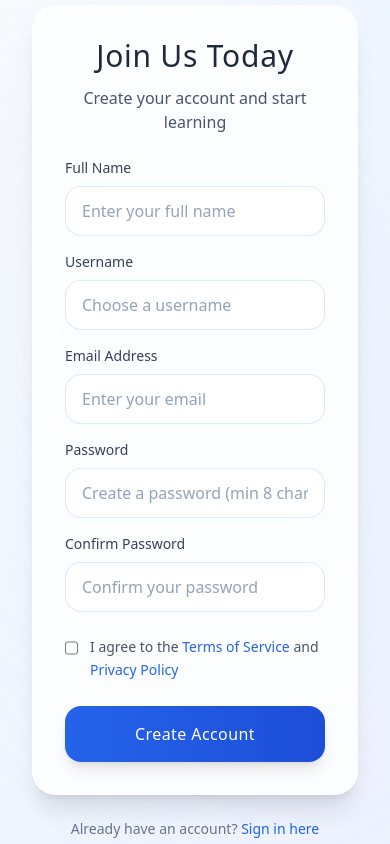
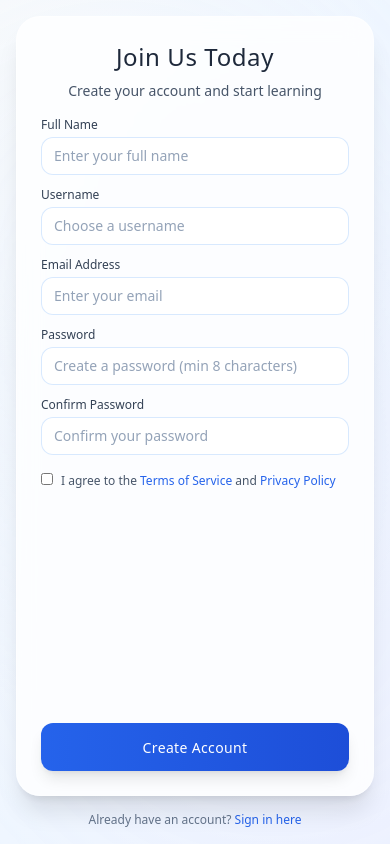
Before and after one commit to Mandipppp/consultancy-frontend, a React (Vite) app: page /signup in a window 390 px wide. Built offline with nearby package versions, Linux system fonts and the light colour scheme.

Commit message:
Backend changes

```diff
--- a/src/features/auth/Signup.jsx
+++ b/src/features/auth/Signup.jsx
@@ -245,40 +245,40 @@ const handleSignup = async (e) => {
         </div>
 
         {/* Right Side - Clean Signup Form */}
-        <div className="w-full lg:w-1/2 xl:w-2/5 flex items-center justify-center p-8 lg:p-12 max-h-screen overflow-y-auto">
-          <div className="w-full max-w-md py-8">
+        <div className="w-full lg:w-1/2 xl:w-2/5 flex items-center justify-center p-4 lg:p-6 h-screen overflow-hidden">
+          <div className="w-full max-w-md h-full flex flex-col justify-center">
             {/* Clean, minimal card */}
-            <div className="bg-white/80 backdrop-blur-md border border-white/40 rounded-3xl p-8 shadow-xl">
-              <div className="text-center mb-6">
-                <h2 className="text-3xl font-light text-slate-800 mb-3 tracking-wide">Join Us Today</h2>
-                <p className="text-slate-600 font-light">Create your account and start learning</p>
+            <div className="bg-white/80 backdrop-blur-md border border-white/40 rounded-3xl p-6 shadow-xl h-full flex flex-col justify-center max-h-[95vh]">
+              <div className="text-center mb-4">
+                <h2 className="text-2xl font-light text-slate-800 mb-2 tracking-wide">Join Us Today</h2>
+                <p className="text-slate-600 font-light text-sm">Create your account and start learning</p>
               </div>
 
-              <div className="space-y-4">
+              <div className="space-y-3 flex-1 overflow-y-auto">
                 {/* Full Name */}
-                <div className="space-y-2">
-                  <label className="block text-sm font-medium text-slate-700">Full Name</label>
+                <div className="space-y-1">
+                  <label className="block text-xs font-medium text-slate-700">Full Name</label>
                   <input
                     type="text"
                     name="name"
                     value={formData.name}
                     onChange={handleInputChange}
-                    className="w-full px-4 py-3 bg-white/60 border border-blue-200/60 rounded-2xl text-slate-800 placeholder-slate-400 focus:outline-none focus:ring-2 focus:ring-blue-500/50 focus:border-blue-500/50 backdrop-blur-sm transition-all font-light"
+                    className="w-full px-3 py-2 bg-white/60 border border-blue-200/60 rounded-xl text-slate-800 placeholder-slate-400 focus:outline-none focus:ring-1 focus:ring-blue-500/50 focus:border-blue-500/50 backdrop-blur-sm transition-all font-light text-sm"
                     placeholder="Enter your full name"
                     required
                   />
                 </div>
 
                 {/* Username with Status */}
-                <div className="space-y-2">
-                  <label className="block text-sm font-medium text-slate-700">Username</label>
+                <div className="space-y-1">
+                  <label className="block text-xs font-medium text-slate-700">Username</label>
                   <div className="relative">
                     <input
                       type="text"
                       name="userName"
                       value={formData.userName}
                       onChange={handleInputChange}
-                      className={`w-full px-4 py-3 pr-12 bg-white/60 border rounded-2xl text-slate-800 placeholder-slate-400 focus:outline-none focus:ring-2 focus:border-blue-500/50 backdrop-blur-sm transition-all font-light ${
+                      className={`w-full px-3 py-2 pr-10 bg-white/60 border rounded-xl text-slate-800 placeholder-slate-400 focus:outline-none focus:ring-1 focus:border-blue-500/50 backdrop-blur-sm transition-all font-light text-sm ${
                         usernameStatus.available === true
                           ? 'border-green-300 focus:ring-green-500/50'
                           : usernameStatus.available === false
@@ -290,20 +290,20 @@ const handleSignup = async (e) => {
                     />
 
                     {/* Status Icon */}
-                    <div className="absolute right-4 top-1/2 transform -translate-y-1/2">
+                    <div className="absolute right-3 top-1/2 transform -translate-y-1/2">
                       {usernameStatus.checking && (
-                        <div className="w-4 h-4 border-2 border-blue-300 border-t-blue-600 rounded-full animate-spin"></div>
+                        <div className="w-3 h-3 border-2 border-blue-300 border-t-blue-600 rounded-full animate-spin"></div>
                       )}
                       {usernameStatus.available === true && (
-                        <div className="w-5 h-5 bg-green-500 rounded-full flex items-center justify-center">
-                          <svg className="w-3 h-3 text-white" fill="none" stroke="currentColor" viewBox="0 0 24 24">
+                        <div className="w-4 h-4 bg-green-500 rounded-full flex items-center justify-center">
+                          <svg className="w-2 h-2 text-white" fill="none" stroke="currentColor" viewBox="0 0 24 24">
                             <path strokeLinecap="round" strokeLinejoin="round" strokeWidth={2} d="M5 13l4 4L19 7" />
                           </svg>
                         </div>
                       )}
                       {usernameStatus.available === false && (
-                        <div className="w-5 h-5 bg-red-500 rounded-full flex items-center justify-center">
-                          <svg className="w-3 h-3 text-white" fill="none" stroke="currentColor" viewBox="0 0 24 24">
+                        <div className="w-4 h-4 bg-red-500 rounded-full flex items-center justify-center">
+                          <svg className="w-2 h-2 text-white" fill="none" stroke="currentColor" viewBox="0 0 24 24">
                             <path strokeLinecap="round" strokeLinejoin="round" strokeWidth={2} d="M6 18L18 6M6 6l12 12" />
                           </svg>
                         </div>
@@ -313,34 +313,34 @@ const handleSignup = async (e) => {
 
                   {/* Username Status Messages */}
                   {usernameStatus.available === true && (
-                    <div className="flex items-center space-x-2 text-green-600 text-sm">
-                      <svg className="w-4 h-4" fill="none" stroke="currentColor" viewBox="0 0 24 24">
+                    <div className="flex items-center space-x-2 text-green-600 text-xs">
+                      <svg className="w-3 h-3" fill="none" stroke="currentColor" viewBox="0 0 24 24">
                         <path strokeLinecap="round" strokeLinejoin="round" strokeWidth={2} d="M5 13l4 4L19 7" />
                       </svg>
-                      <span className="font-light">Username is available!</span>
+                      <span className="font-light">Available!</span>
                     </div>
                   )}
 
                   {usernameStatus.available === false && (
-                    <div className="space-y-3">
-                      <div className="flex items-center space-x-2 text-red-600 text-sm">
-                        <svg className="w-4 h-4" fill="none" stroke="currentColor" viewBox="0 0 24 24">
+                    <div className="space-y-2">
+                      <div className="flex items-center space-x-2 text-red-600 text-xs">
+                        <svg className="w-3 h-3" fill="none" stroke="currentColor" viewBox="0 0 24 24">
                           <path strokeLinecap="round" strokeLinejoin="round" strokeWidth={2} d="M6 18L18 6M6 6l12 12" />
                         </svg>
-                        <span className="font-light">Username is unavailable</span>
+                        <span className="font-light">Unavailable</span>
                       </div>
 
                       {/* Suggestions */}
                       {usernameStatus.suggestions.length > 0 && (
-                        <div className="bg-blue-50/80 border border-blue-200/60 rounded-2xl p-3 backdrop-blur-sm">
-                          <p className="text-sm text-blue-700 font-medium mb-2">Try these suggestions:</p>
-                          <div className="flex flex-wrap gap-2">
-                            {usernameStatus.suggestions.map((suggestion, index) => (
+                        <div className="bg-blue-50/80 border border-blue-200/60 rounded-xl p-2 backdrop-blur-sm">
+                          <p className="text-xs text-blue-700 font-medium mb-1">Suggestions:</p>
+                          <div className="flex flex-wrap gap-1">
+                            {usernameStatus.suggestions.slice(0, 3).map((suggestion, index) => (
                               <button
                                 key={index}
                                 type="button"
                                 onClick={() => handleSuggestionClick(suggestion)}
-                                className="px-3 py-1 bg-blue-100 hover:bg-blue-200 text-blue-700 text-sm rounded-lg transition-colors font-light border border-blue-200/60"
+                                className="px-2 py-1 bg-blue-100 hover:bg-blue-200 text-blue-700 text-xs rounded-lg transition-colors font-light border border-blue-200/60"
                               >
                                 {suggestion}
                               </button>
@@ -353,58 +353,58 @@ const handleSignup = async (e) => {
                 </div>
 
                 {/* Email */}
-                <div className="space-y-2">
-                  <label className="block text-sm font-medium text-slate-700">Email Address</label>
+                <div className="space-y-1">
+                  <label className="block text-xs font-medium text-slate-700">Email Address</label>
                   <input
                     type="email"
                     name="email"
                     value={formData.email}
                     onChange={handleInputChange}
-                    className="w-full px-4 py-3 bg-white/60 border border-blue-200/60 rounded-2xl text-slate-800 placeholder-slate-400 focus:outline-none focus:ring-2 focus:ring-blue-500/50 focus:border-blue-500/50 backdrop-blur-sm transition-all font-light"
+                    className="w-full px-3 py-2 bg-white/60 border border-blue-200/60 rounded-xl text-slate-800 placeholder-slate-400 focus:outline-none focus:ring-1 focus:ring-blue-500/50 focus:border-blue-500/50 backdrop-blur-sm transition-all font-light text-sm"
                     placeholder="Enter your email"
                     required
                   />
                 </div>
 
                 {/* Password */}
-                <div className="space-y-2">
-                  <label className="block text-sm font-medium text-slate-700">Password</label>
+                <div className="space-y-1">
+                  <label className="block text-xs font-medium text-slate-700">Password</label>
                   <input
                     type="password"
                     name="password"
                     value={formData.password}
                     onChange={handleInputChange}
-                    className="w-full px-4 py-3 bg-white/60 border border-blue-200/60 rounded-2xl text-slate-800 placeholder-slate-400 focus:outline-none focus:ring-2 focus:ring-blue-500/50 focus:border-blue-500/50 backdrop-blur-sm transition-all font-light"
+                    className="w-full px-3 py-2 bg-white/60 border border-blue-200/60 rounded-xl text-slate-800 placeholder-slate-400 focus:outline-none focus:ring-1 focus:ring-blue-500/50 focus:border-blue-500/50 backdrop-blur-sm transition-all font-light text-sm"
                     placeholder="Create a password (min 8 characters)"
                     required
                   />
                 </div>
 
                 {/* Confirm Password */}
-                <div className="space-y-2">
-                  <label className="block text-sm font-medium text-slate-700">Confirm Password</label>
+                <div className="space-y-1">
+                  <label className="block text-xs font-medium text-slate-700">Confirm Password</label>
                   <input
                     type="password"
                     name="confirmPassword"
                     value={formData.confirmPassword}
                     onChange={handleInputChange}
-                    className="w-full px-4 py-3 bg-white/60 border border-blue-200/60 rounded-2xl text-slate-800 placeholder-slate-400 focus:outline-none focus:ring-2 focus:ring-blue-500/50 focus:border-blue-500/50 backdrop-blur-sm transition-all font-light"
+                    className="w-full px-3 py-2 bg-white/60 border border-blue-200/60 rounded-xl text-slate-800 placeholder-slate-400 focus:outline-none focus:ring-1 focus:ring-blue-500/50 focus:border-blue-500/50 backdrop-blur-sm transition-all font-light text-sm"
                     placeholder="Confirm your password"
                     required
                   />
                 </div>
 
                 {/* Terms Checkbox */}
-                <div className="flex items-start space-x-3 py-2">
+                <div className="flex items-start space-x-2 py-1">
                   <input
                     type="checkbox"
                     name="agreeToTerms"
                     checked={formData.agreeToTerms}
                     onChange={handleInputChange}
-                    className="mt-1 w-4 h-4 text-blue-600 bg-white/60 border-blue-200/60 rounded focus:ring-blue-500/50 focus:ring-2 backdrop-blur-sm"
+                    className="mt-0.5 w-3 h-3 text-blue-600 bg-white/60 border-blue-200/60 rounded focus:ring-blue-500/50 focus:ring-1 backdrop-blur-sm"
                     required
                   />
-                  <label className="text-sm text-slate-600 font-light leading-relaxed">
+                  <label className="text-xs text-slate-600 font-light leading-relaxed">
                     I agree to the{' '}
                     <a href="#" className="text-blue-600 hover:text-blue-700 font-medium transition-colors">
                       Terms of Service
@@ -415,33 +415,33 @@ const handleSignup = async (e) => {
                     </a>
                   </label>
                 </div>
+              </div>
 
               {error && (
-                  <div className="p-3 bg-red-50/80 border border-red-200/60 rounded-2xl backdrop-blur-sm">
-                    <p className="text-red-600 text-sm font-light">{error}</p>
+                <div className="p-2 bg-red-50/80 border border-red-200/60 rounded-xl backdrop-blur-sm mt-3">
+                  <p className="text-red-600 text-xs font-light">{error}</p>
                 </div>
               )}
 
               <button
                 onClick={handleSignup}
                 disabled={loading}
-                  className="w-full py-4 bg-gradient-to-r from-blue-600 to-blue-700 text-white font-medium rounded-2xl hover:from-blue-700 hover:to-blue-800 transform hover:scale-[1.01] transition-all duration-300 shadow-lg hover:shadow-xl disabled:opacity-70 disabled:cursor-not-allowed disabled:transform-none"
+                className="w-full py-3 bg-gradient-to-r from-blue-600 to-blue-700 text-white font-medium rounded-xl hover:from-blue-700 hover:to-blue-800 transform hover:scale-[1.01] transition-all duration-300 shadow-lg hover:shadow-xl disabled:opacity-70 disabled:cursor-not-allowed disabled:transform-none mt-4"
               >
                 {loading ? (
-                    <div className="flex items-center justify-center space-x-3">
-                      <div className="w-5 h-5 border-2 border-white/30 border-t-white rounded-full animate-spin"></div>
-                      <span className="font-light">Creating Account...</span>
+                  <div className="flex items-center justify-center space-x-2">
+                    <div className="w-4 h-4 border-2 border-white/30 border-t-white rounded-full animate-spin"></div>
+                    <span className="font-light text-sm">Creating Account...</span>
                   </div>
                 ) : (
-                    <span className="font-light tracking-wide">Create Account</span>
+                  <span className="font-light tracking-wide text-sm">Create Account</span>
                 )}
               </button>
             </div>
-            </div>
 
             {/* Subtle bottom link */}
-            <div className="mt-6 text-center">
-              <p className="text-slate-500 text-sm font-light">
+            <div className="mt-4 text-center">
+              <p className="text-slate-500 text-xs font-light">
                 Already have an account?{' '}
                 <Link to="/login" className="text-blue-600 hover:text-blue-700 font-medium transition-colors">
                   Sign in here
```
Lines whose indentation alone changed are shown as unchanged.
